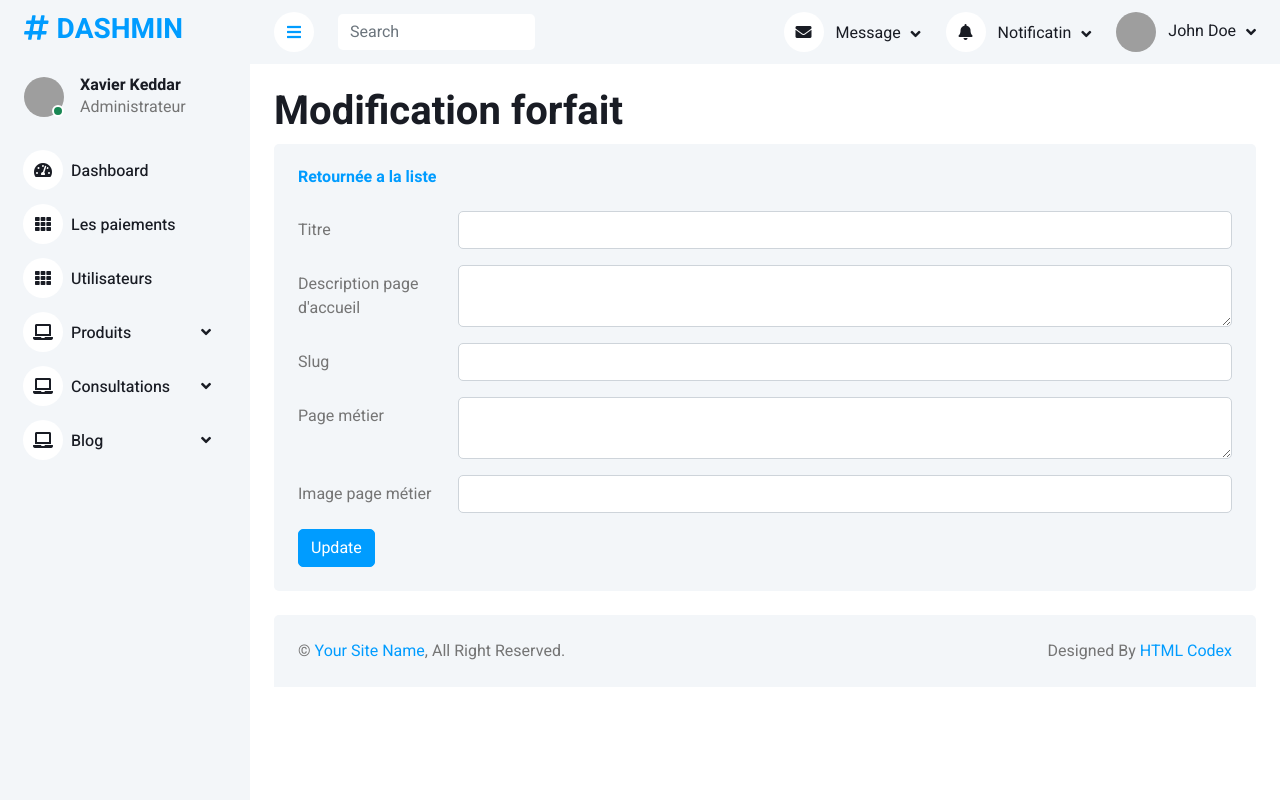
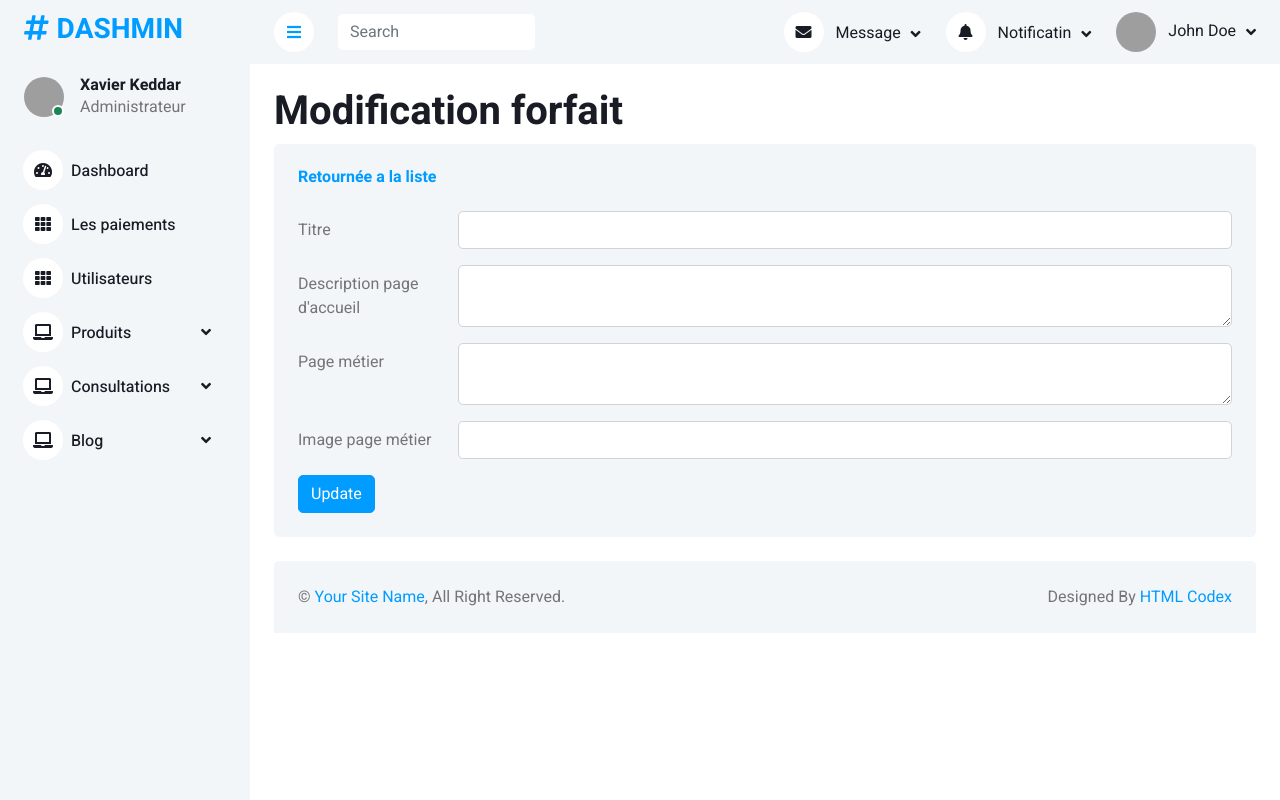
Before and after one commit to Auxioma/Youtube, a Symfony app: template templates/admin/mode_de_consultation/edit.html.twig in a window 1280 px wide. Run offline with Twig, Linux system fonts and the light colour scheme; the template is opened without the code that fills it, so the values that code supplies are empty; form fields are guessed from the names that the template uses; some libraries are stand-ins or nearby versions; grey boxes are pictures that could not be loaded.

Commit message:
Delete slug

```diff
--- a/src/Form/ModeDeConsultationType.php
+++ b/src/Form/ModeDeConsultationType.php
@@ -16,7 +16,6 @@ class ModeDeConsultationType extends AbstractType
         $builder
             ->add('Titre')
             ->add('Description')
-            ->add('Slug')
             ->add('GrandeDescription', CKEditorType::class, [
                 'config' => [
                     'uiColor' => '#ffffff',
--- a/templates/admin/mode_de_consultation/_form.html.twig
+++ b/templates/admin/mode_de_consultation/_form.html.twig
@@ -13,12 +13,6 @@
             <label for="product_PriceHT" class="col-sm-2 col-form-label">Description page d'accueil</label>
             <div class="col-sm-10">
                 {{ form_widget(form.Description) }}
-            </div>
-        </div>
-        <div class="row mb-3">
-            <label for="product_TVA" class="col-sm-2 col-form-label">Slug</label>
-            <div class="col-sm-10">
-                {{ form_widget(form.Slug) }}
             </div>
         </div>
         <div class="row mb-3">
```
